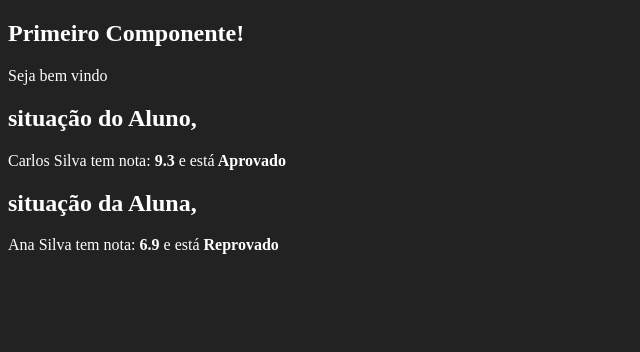
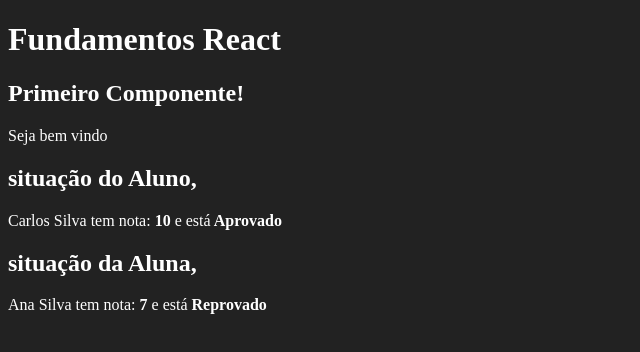
Before and after one commit to Anderlan-Nunes/fundamentos-react, a React (Create React App) app: page / in a window 1280 px wide. Shown: the top 352 px of the page, without its empty margins (0-640 px from the left). Built offline with nearby package versions, Linux system fonts and the light colour scheme.

Commit message:
criando o componente App

```diff
--- a/package.json
+++ b/package.json
@@ -8,7 +8,7 @@
     "@testing-library/user-event": "^13.5.0",
     "react": "^18.2.0",
     "react-dom": "^18.2.0",
-    "react-scripts": "5.0.1",
+    "react-scripts": "^5.0.1",
     "web-vitals": "^2.1.4"
   },
   "scripts": {
--- /dev/null
+++ b/src/App.jsx
@@ -0,0 +1,18 @@
+import Primeiro from './components/basicos/Primeiro';
+import ComParametro from './components/basicos/ComParametro';
+
+export default _ =>
+    <div id="app">
+        <h1>Fundamentos React</h1>
+        <Primeiro></Primeiro>
+        <ComParametro
+            titulo="situação do Aluno,"
+            aluno="Carlos Silva "
+            nota={9.3}
+        />
+        <ComParametro
+            titulo="situação da Aluna,"
+            aluno="Ana Silva "
+            nota={6.9}
+        />
+    </div>
--- a/src/components/basicos/ComParametro.jsx
+++ b/src/components/basicos/ComParametro.jsx
@@ -1,5 +1,6 @@
 export default function ComParametro (props) {
-    const status= props.nota >= 7 ? 'Aprovado' : 'Reprovado'
+    const status= props.nota > 7 ? 'Aprovado' : 'Reprovado'
+    const notaInt = Math.ceil(props.nota)
 
     return (
         <div>
@@ -7,7 +8,7 @@
             <p>
                  { props.aluno }
                 tem nota:
-                <strong> { props.nota } </strong>
+                <strong> { notaInt } </strong>
                  e está
                 <strong> { status } </strong>
             </p>
--- a/src/index.js
+++ b/src/index.js
@@ -2,23 +2,10 @@
 import ReactDom from 'react-dom'; // a partir dele nós vamos usar para apartir dele mostrar alguma coisa na tela
 import React from 'react';
 
-import Primeiro from './components/basicos/Primeiro';
-import ComParametro from './components/basicos/ComParametro';
+import App from './App';
 
 const el = document.getElementById('root')
 
 ReactDom.render(
-    <div>
-        <Primeiro></Primeiro>
-        <ComParametro
-           titulo="situação do Aluno,"
-           aluno= "Carlos Silva "
-           nota= {9.3}
-        />
-        <ComParametro
-           titulo="situação da Aluna,"
-           aluno= "Ana Silva "
-           nota= {6.9}
-        />
-    </div>,
-    el);
+   <App />,
+   el);
```
Also changed, not shown: 1 other file (tests, documents, lock files or other folders).
